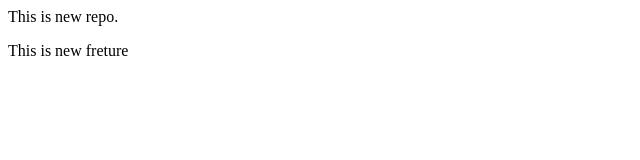
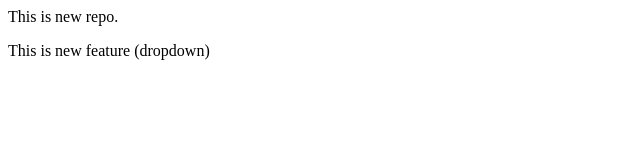
Before and after one commit to Aniketshinde0808/localRepo, a plain HTML site: page index.html in a window 1280 px wide. Shown: the full height of the page, 0-640 px from the left. Drawn offline with Linux system fonts and the light colour scheme.

Commit message:
add dropdown

```diff
--- a/index.html
+++ b/index.html
@@ -1,2 +1,2 @@
 <p>This is new repo.</p>
-<p>This is new freture</p>
+<p>This is new feature (dropdown)</p>
```
